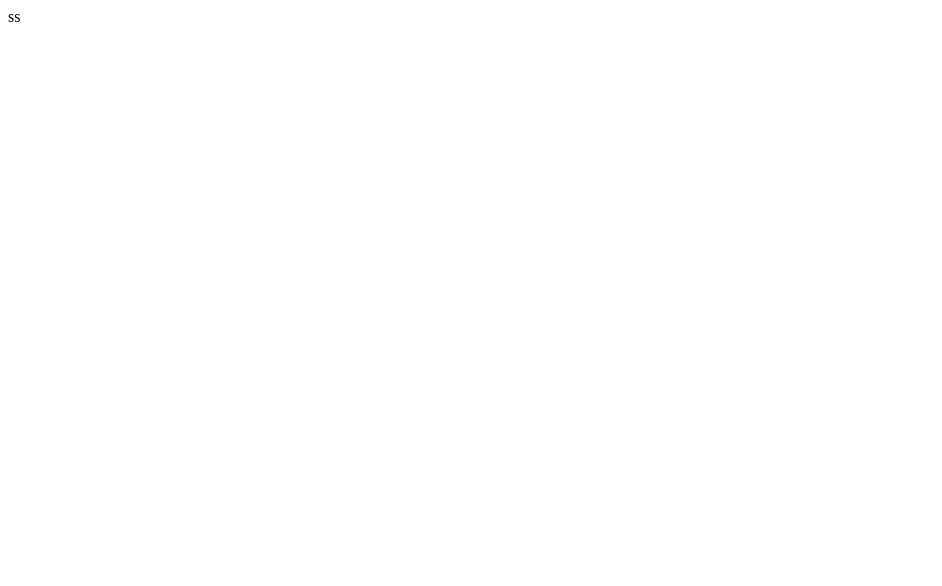
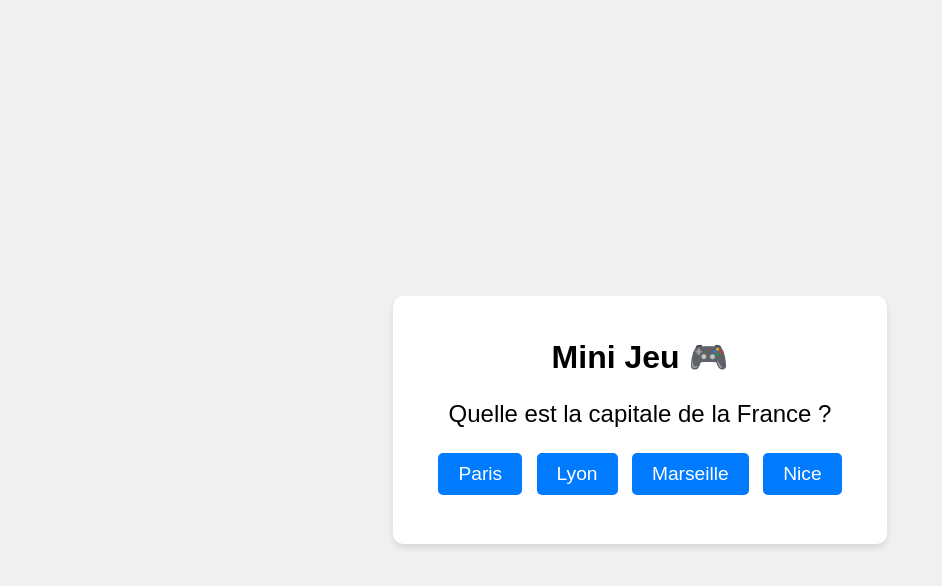
Before and after one commit to Fiancel/julia, a plain HTML site: page suite.html in a window 1280 px wide. Shown: the whole page, without its empty margins (0-942 px from the left). Drawn offline with Linux system fonts and the light colour scheme.

Commit message:
Update suite.html

```diff
--- a/suite.html
+++ b/suite.html
@@ -1 +1,64 @@
-ss
+<!DOCTYPE html>
+<html lang="fr">
+<head>
+    <meta charset="UTF-8">
+    <meta name="viewport" content="width=device-width, initial-scale=1.0">
+    <title>Mini Jeu</title>
+    <link rel="stylesheet" href="styles.css">
+    <style>
+        body {
+            font-family: Arial, sans-serif;
+            text-align: center;
+            background-color: #f0f0f0;
+            padding: 20px;
+        }
+        .question {
+            font-size: 1.5em;
+            margin-bottom: 20px;
+        }
+        .answer-buttons {
+            margin: 20px;
+        }
+        button {
+            padding: 10px 20px;
+            font-size: 1.2em;
+            margin: 5px;
+            cursor: pointer;
+        }
+        .result {
+            font-size: 1.5em;
+            margin-top: 20px;
+            color: green;
+        }
+    </style>
+</head>
+<body>
+    <div class="container">
+        <h1>Mini Jeu 🎮</h1>
+        <p class="question">Quelle est la capitale de la France ?</p>
+
+        <div class="answer-buttons">
+            <button onclick="checkAnswer('Paris')">Paris</button>
+            <button onclick="checkAnswer('Lyon')">Lyon</button>
+            <button onclick="checkAnswer('Marseille')">Marseille</button>
+            <button onclick="checkAnswer('Nice')">Nice</button>
+        </div>
+
+        <p id="result" class="result"></p>
+    </div>
+
+    <script>
+        function checkAnswer(answer) {
+            const resultElement = document.getElementById('result');
+
+            if (answer === 'Paris') {
+                resultElement.textContent = 'Bravo ! Tu as trouvé la bonne réponse 🎉';
+                resultElement.style.color = 'green';
+            } else {
+                resultElement.textContent = 'Dommage, ce n\'est pas la bonne réponse. Essaye encore !';
+                resultElement.style.color = 'red';
+            }
+        }
+    </script>
+</body>
+</html>
```
